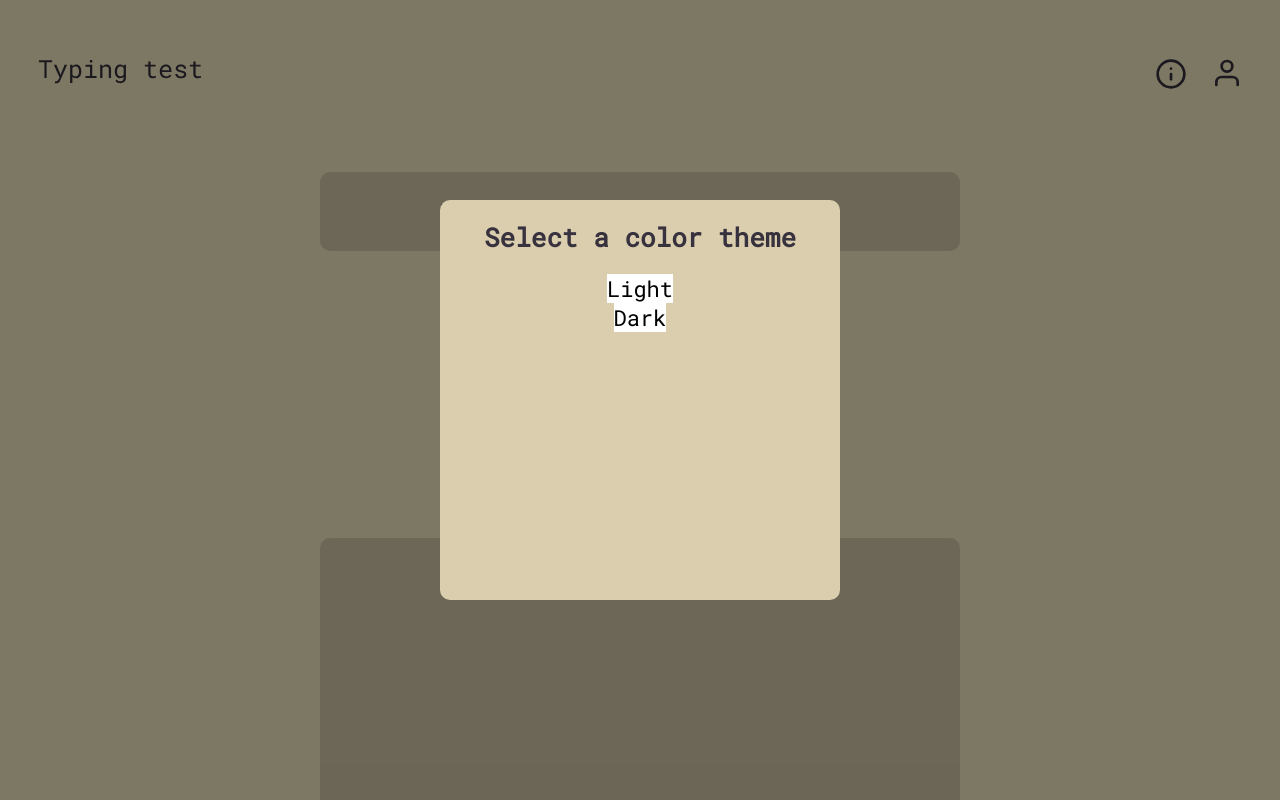
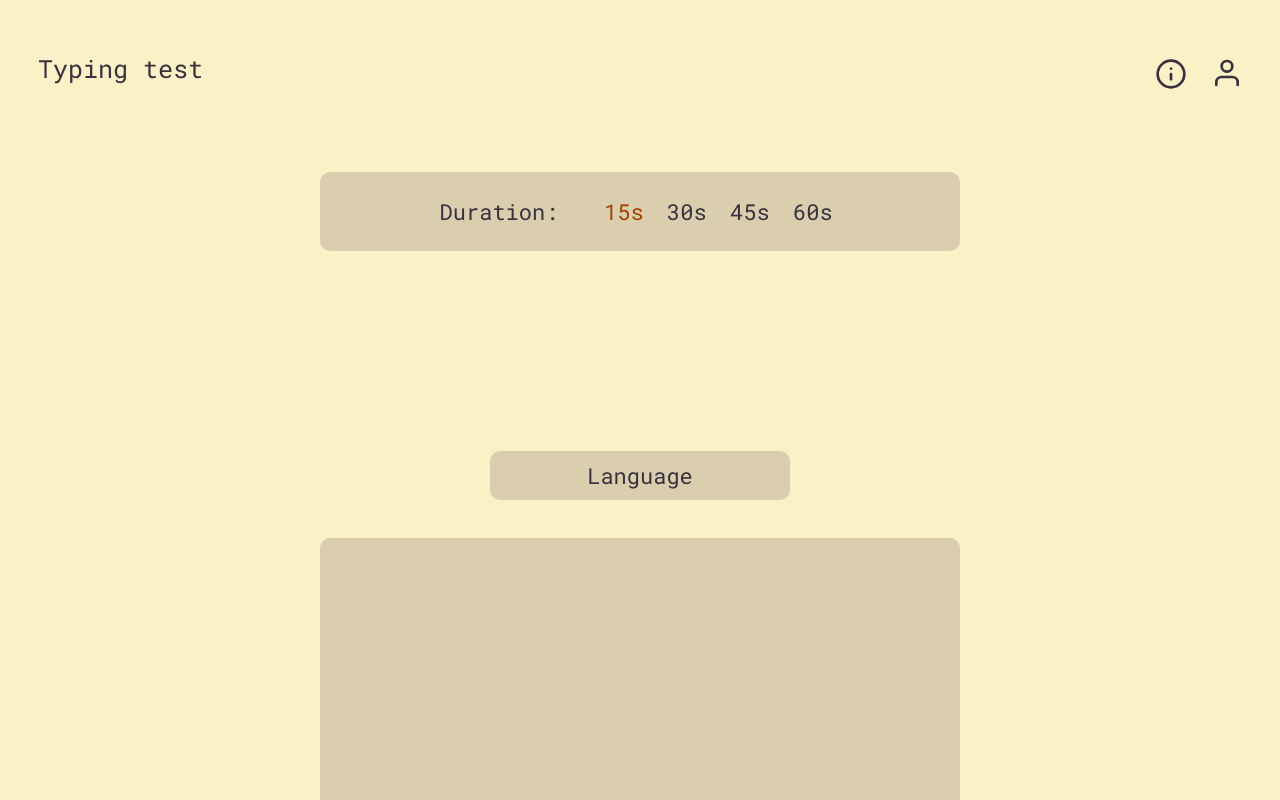
Before and after one commit to lisnyaknikita/nlTyping, a Next.js app: page / in a window 1280 px wide. Built offline with nearby package versions, Linux system fonts and the light colour scheme.

Commit message:
deleted modal window

```diff
--- a/src/components/footer/Footer.module.scss
+++ b/src/components/footer/Footer.module.scss
@@ -29,21 +29,3 @@
     line-height: normal;
   }
 }
-
-.themesList {
-  display: flex;
-  flex-direction: column;
-  align-items: center;
-  list-style: none;
-}
-
-.themesItem {
-}
-
-.themeButton {
-  border: none;
-  background-color: transparent;
-  font-family: inherit;
-  font-size: 22px;
-  background-color: #fff;
-}
--- a/src/components/footer/Footer.tsx
+++ b/src/components/footer/Footer.tsx
@@ -1,8 +1,6 @@
 import { FC } from 'react';
 
 import classes from './Footer.module.scss';
-
-import Modal from '@/ui/modal-window/Modal';
 
 import { colorThemes } from '@/utils/colorThemes';
 
@@ -26,15 +24,6 @@ const Footer: FC = () => {
           <span>Color scheme</span>
         </button>
       </footer>
-      <Modal title='Select a color theme'>
-        <ul className={classes.themesList}>
-          {colorThemes.map((theme) => (
-            <li className={classes.themesItem} key={theme.id}>
-              <button className={classes.themeButton}>{theme.theme}</button>
-            </li>
-          ))}
-        </ul>
-      </Modal>
     </>
   );
 };
--- a/src/ui/modal-window/Modal.module.scss
+++ /dev/null
@@ -1,28 +0,0 @@
-@import '@/assets/styles/variables.scss';
-
-.modal {
-  position: fixed;
-  top: 0;
-  bottom: 0;
-  left: 0;
-  right: 0;
-  background-color: rgba(#000000, 0.5);
-  display: flex;
-  justify-content: center;
-  align-items: center;
-}
-
-.modalBody {
-  width: 400px;
-  min-height: 400px;
-  border-radius: 10px;
-  background-color: $secondaryLight;
-  padding: 20px;
-}
-
-.modalTitle {
-  text-align: center;
-  font-size: 26px;
-  margin-bottom: 20px;
-  color: $blackColorLight;
-}
--- a/src/ui/modal-window/Modal.tsx
+++ /dev/null
@@ -1,24 +0,0 @@
-'use client';
-import { FC, PropsWithChildren, ReactNode, useState } from 'react';
-
-import classes from './Modal.module.scss';
-
-interface IModalProps {
-  title: string;
-  children: PropsWithChildren<ReactNode>;
-}
-
-const Modal: FC<IModalProps> = ({ title, children }) => {
-  const [isOpen, setIsOpen] = useState(false);
-
-  return (
-    <div className={classes.modal}>
-      <div className={classes.modalBody}>
-        <h3 className={classes.modalTitle}>{title}</h3>
-        {children}
-      </div>
-    </div>
-  );
-};
-
-export default Modal;
```
